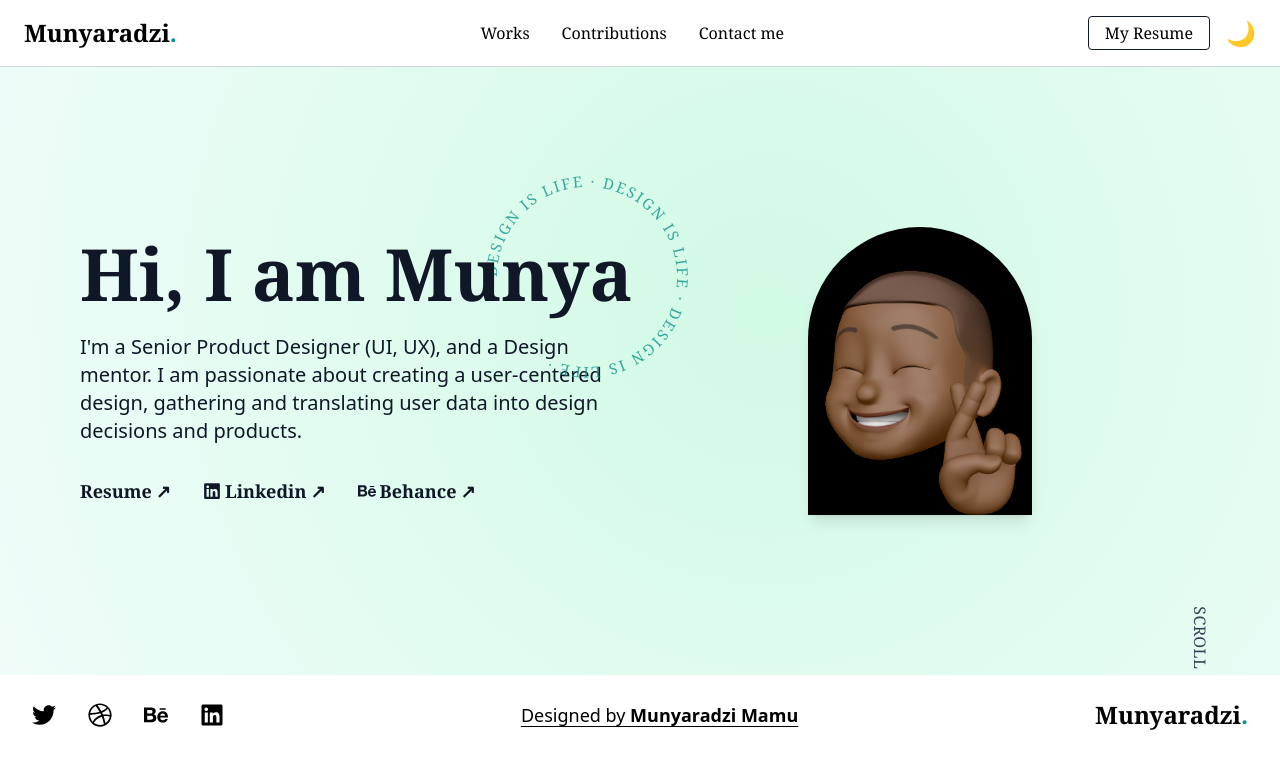
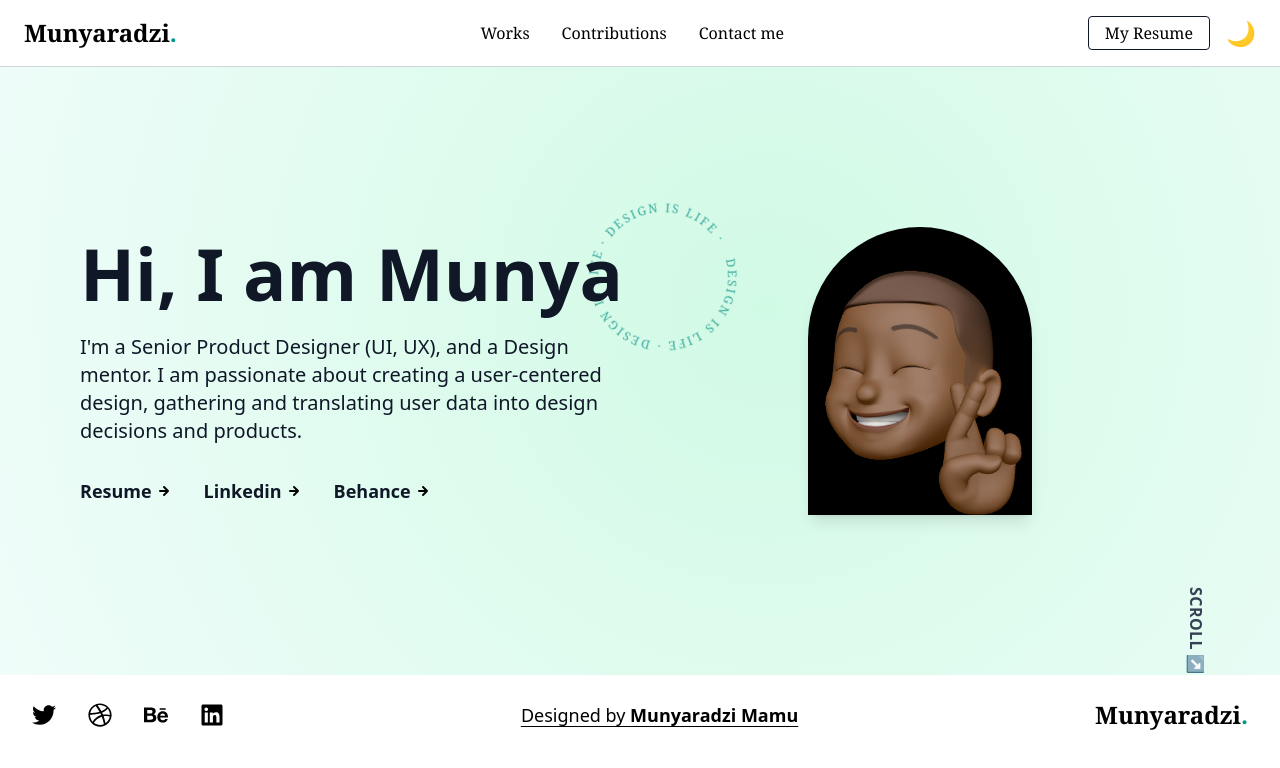
Before and after one commit to VincentMugondora/kayden-portfolio, a React (Vite) app: page / in a window 1280 px wide. Shown: the top 768 px of the page. Built offline with nearby package versions, Linux system fonts and the light colour scheme.

Commit message:
Add Poppins and Roboto fonts, enhance Home component styles, and update CircularText dimensions for improved layout

```diff
--- a/index.html
+++ b/index.html
@@ -4,6 +4,10 @@
     <meta charset="UTF-8" />
     <link rel="icon" type="image/svg+xml" href="/vite.svg" />
     <meta name="viewport" content="width=device-width, initial-scale=1.0" />
+    <link rel="preconnect" href="https://fonts.googleapis.com">
+<link rel="preconnect" href="https://fonts.gstatic.com" crossorigin>
+<link href="https://fonts.googleapis.com/css2?family=Poppins:wght@400;600;700&display=swap" rel="stylesheet">
+    <link href="https://fonts.googleapis.com/css2?family=Roboto:ital,wght@0,100..900;1,100..900&family=Work+Sans:ital,wght@0,100..900;1,100..900&display=swap" rel="stylesheet">
     <title>Munyaradzi</title>
   </head>
   <body>
--- a/src/App.css
+++ b/src/App.css
@@ -5,3 +5,110 @@
 .circular-text-spin {
   animation: circular-spin 12s linear infinite;
 }
+.poppins-thin {
+  font-family: "Poppins", sans-serif;
+  font-weight: 100;
+  font-style: normal;
+}
+
+.poppins-extralight {
+  font-family: "Poppins", sans-serif;
+  font-weight: 200;
+  font-style: normal;
+}
+
+.poppins-light {
+  font-family: "Poppins", sans-serif;
+  font-weight: 300;
+  font-style: normal;
+}
+
+.poppins-regular {
+  font-family: "Poppins", sans-serif;
+  font-weight: 400;
+  font-style: normal;
+}
+
+.poppins-medium {
+  font-family: "Poppins", sans-serif;
+  font-weight: 500;
+  font-style: normal;
+}
+
+.poppins-semibold {
+  font-family: "Poppins", sans-serif;
+  font-weight: 600;
+  font-style: normal;
+}
+
+.poppins-bold {
+  font-family: "Poppins", sans-serif;
+  font-weight: 700;
+  font-style: normal;
+}
+
+.poppins-extrabold {
+  font-family: "Poppins", sans-serif;
+  font-weight: 800;
+  font-style: normal;
+}
+
+.poppins-black {
+  font-family: "Poppins", sans-serif;
+  font-weight: 900;
+  font-style: normal;
+}
+
+.poppins-thin-italic {
+  font-family: "Poppins", sans-serif;
+  font-weight: 100;
+  font-style: italic;
+}
+
+.poppins-extralight-italic {
+  font-family: "Poppins", sans-serif;
+  font-weight: 200;
+  font-style: italic;
+}
+
+.poppins-light-italic {
+  font-family: "Poppins", sans-serif;
+  font-weight: 300;
+  font-style: italic;
+}
+
+.poppins-regular-italic {
+  font-family: "Poppins", sans-serif;
+  font-weight: 400;
+  font-style: italic;
+}
+
+.poppins-medium-italic {
+  font-family: "Poppins", sans-serif;
+  font-weight: 500;
+  font-style: italic;
+}
+
+.poppins-semibold-italic {
+  font-family: "Poppins", sans-serif;
+  font-weight: 600;
+  font-style: italic;
+}
+
+.poppins-bold-italic {
+  font-family: "Poppins", sans-serif;
+  font-weight: 700;
+  font-style: italic;
+}
+
+.poppins-extrabold-italic {
+  font-family: "Poppins", sans-serif;
+  font-weight: 800;
+  font-style: italic;
+}
+
+.poppins-black-italic {
+  font-family: "Poppins", sans-serif;
+  font-weight: 900;
+  font-style: italic;
+}
--- a/src/pages/Home.jsx
+++ b/src/pages/Home.jsx
@@ -3,11 +3,11 @@ import { FaLinkedin, FaBehance } from 'react-icons/fa';
 import Icon from '../assets/person.png'
 
 const CircularText = () => (
-  <svg width="220" height="220" viewBox="0 0 220 220" className="absolute -right-16 top-1/2 -translate-y-1/2 animate-spin-slow z-0 opacity-80 pointer-events-none">
+  <svg width="160" height="160" viewBox="0 0 160 160" className="circular-text-spin absolute left-1/2 top-1/2 -translate-x-1/2 -translate-y-1/2 z-0 opacity-80 pointer-events-none">
     <defs>
-      <path id="circle" d="M110,110 m-90,0 a90,90 0 1,1 180,0 a90,90 0 1,1 -180,0" />
+      <path id="circle" d="M80,80 m-65,0 a65,65 0 1,1 130,0 a65,65 0 1,1 -130,0" />
     </defs>
-    <text fontSize="15" fill="#0e9488" fontFamily="Georgia, serif" letterSpacing="2">
+    <text fontSize="12" fill="#0e9488" fontFamily="Georgia, serif" letterSpacing="2">
       <textPath xlinkHref="#circle" startOffset="0">
         DESIGN IS LIFE · DESIGN IS LIFE · DESIGN IS LIFE ·
       </textPath>
@@ -17,22 +17,36 @@ const CircularText = () => (
 
 const Home = () => {
   return (
-    <section className="min-h-[76vh] bg-[radial-gradient(circle_at_60%_40%,#d1fae5_0%,#f0fdfa_100%)] text-gray-900 font-sans flex flex-col justify-center px-4 md:px-20 lg:flex-row relative overflow-x-hidden">
+    <section className="min-h-[76vh] bg-[radial-gradient(circle_at_60%_40%,#d1fae5_0%,#f0fdfa_100%)] text-gray-900 font-poppins flex flex-col justify-center px-4 md:px-20 lg:flex-row relative overflow-x-hidden">
       {/* Left Content */}
       <div className="flex-1 flex flex-col justify-center py-16 md:py-24 z-10">
         <div className="relative w-fit mx-auto lg:mx-0 mb-4 flex items-center justify-center" style={{minWidth: 'max-content'}}>
           <span className="block relative z-10">
-            <h1 className="text-5xl md:text-7xl lg:text-7xl font-serif font-bold mb-2 whitespace-nowrap inline-block align-middle">Hi, I am Munya</h1>
+            <h1 className="text-5xl md:text-7xl lg:text-7xl font-bold mb-2 whitespace-nowrap inline-block align-middle relative">
+              Hi, I am Munya
+            </h1>
           </span>
-          <CircularText />
+          {/* CircularText at the end of Munya, partially behind */}
+          <span className="absolute right-[-40px] top-1/2 -translate-y-1/2 z-0 pointer-events-none">
+            <CircularText />
+          </span>
         </div>
         <p className="md:text-xl max-w-xl mx-auto lg:mx-0 mb-8">
           I'm a Senior Product Designer (UI, UX), and a Design mentor. I am passionate about creating a user-centered design, gathering and translating user data into design decisions and products.
         </p>
-        <div className="flex flex-wrap gap-8 font-serif font-semibold text-base md:text-lg">
-          <a href="#" className="hover:underline flex items-center gap-1">Resume <span aria-hidden>↗</span></a>
-          <a href="#" className="hover:underline flex items-center gap-1"><FaLinkedin /> Linkedin <span aria-hidden>↗</span></a>
-          <a href="#" className="hover:underline flex items-center gap-1"><FaBehance /> Behance <span aria-hidden>↗</span></a>
+        <div className="flex flex-wrap gap-8 font-semibold text-base md:text-lg">
+          <a href="#" className="hover:underline flex items-center gap-1">
+            Resume
+            <svg width="16" height="16" fill="black" viewBox="0 0 16 16" xmlns="http://www.w3.org/2000/svg"><path d="M4 8h8M8 4l4 4-4 4" stroke="black" strokeWidth="2" fill="none" strokeLinecap="round" strokeLinejoin="round"/></svg>
+          </a>
+          <a href="#" className="hover:underline flex items-center gap-1">
+            Linkedin
+            <svg width="16" height="16" fill="black" viewBox="0 0 16 16" xmlns="http://www.w3.org/2000/svg"><path d="M4 8h8M8 4l4 4-4 4" stroke="black" strokeWidth="2" fill="none" strokeLinecap="round" strokeLinejoin="round"/></svg>
+          </a>
+          <a href="#" className="hover:underline flex items-center gap-1">
+            Behance
+            <svg width="16" height="16" fill="black" viewBox="0 0 16 16" xmlns="http://www.w3.org/2000/svg"><path d="M4 8h8M8 4l4 4-4 4" stroke="black" strokeWidth="2" fill="none" strokeLinecap="round" strokeLinejoin="round"/></svg>
+          </a>
         </div>
       </div>
 
@@ -46,7 +60,7 @@ const Home = () => {
           />
         </div>
         {/* Scroll Indicator */}
-        <p className="absolute right-[-40px] bottom-4 rotate-90 text-base font-serif text-gray-700 tracking-wide">
+        <p className="absolute right-[-40px] bottom-8 rotate-90 text-base text-gray-700 tracking-wide font-semibold">
           SCROLL <span aria-hidden>↗</span>
         </p>
       </div>
```
